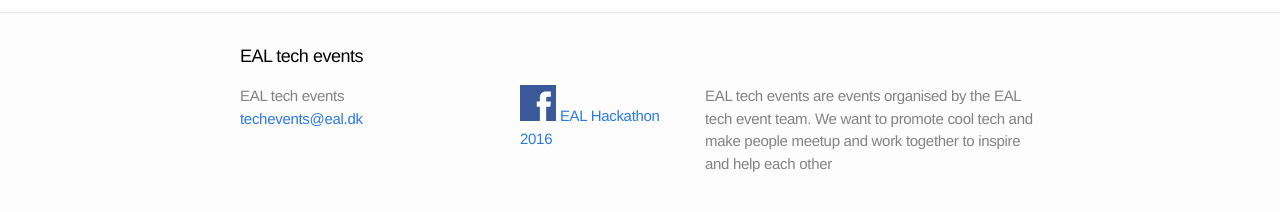
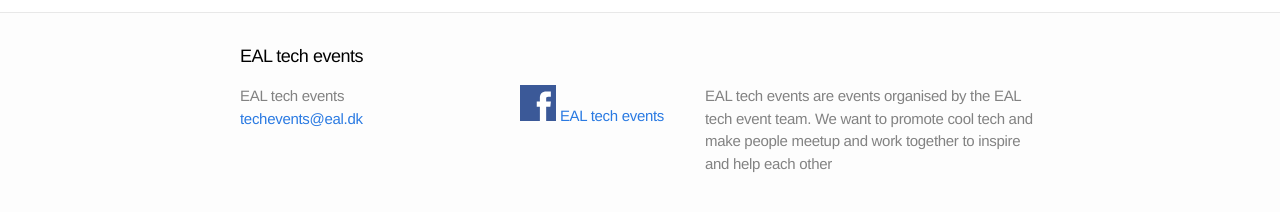
Before and after one commit to valberg/ealtechevents, a Jekyll site: the page built from index.md, in a window 1280 px wide. Shown: the part 614-826 px from the top of the page. Built offline with Jekyll 4.4.1, drawn with Linux system fonts in a browser that asks for light colours.

Commit message:
updated facebook name

```diff
--- a/_config.yml
+++ b/_config.yml
@@ -7,7 +7,7 @@ description: "EAL tech events are events organised by the EAL tech event team. W
 #twitter_username: jekyllrb
 #github_username:  jekyll
 facebook_grouplink: groups/243909452640594
-facebook_groupname: EAL Hackathon 2016
+facebook_groupname: EAL tech events
 
 url: https://techevents.eal.dk
 baseurl: ""
```
